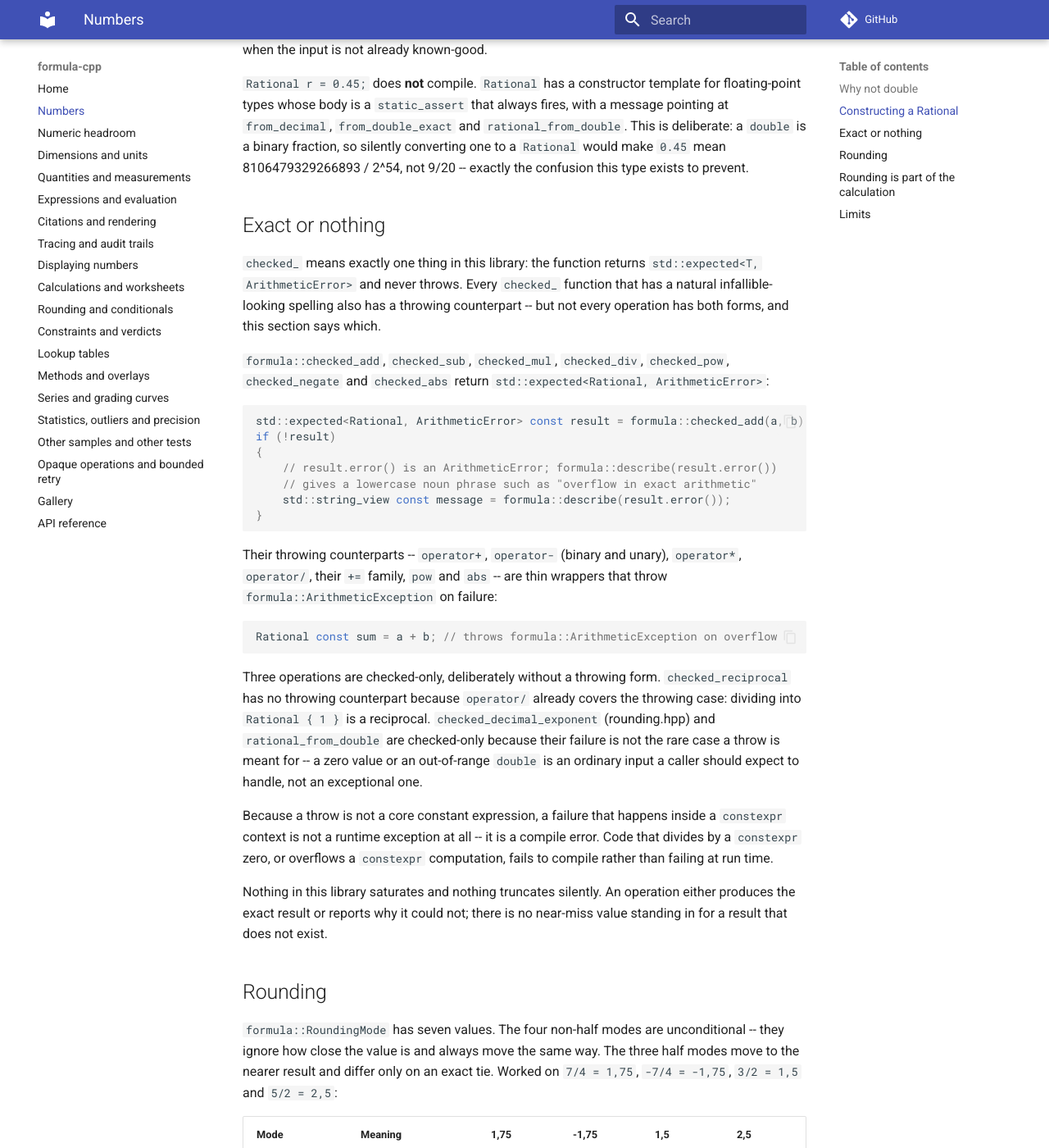
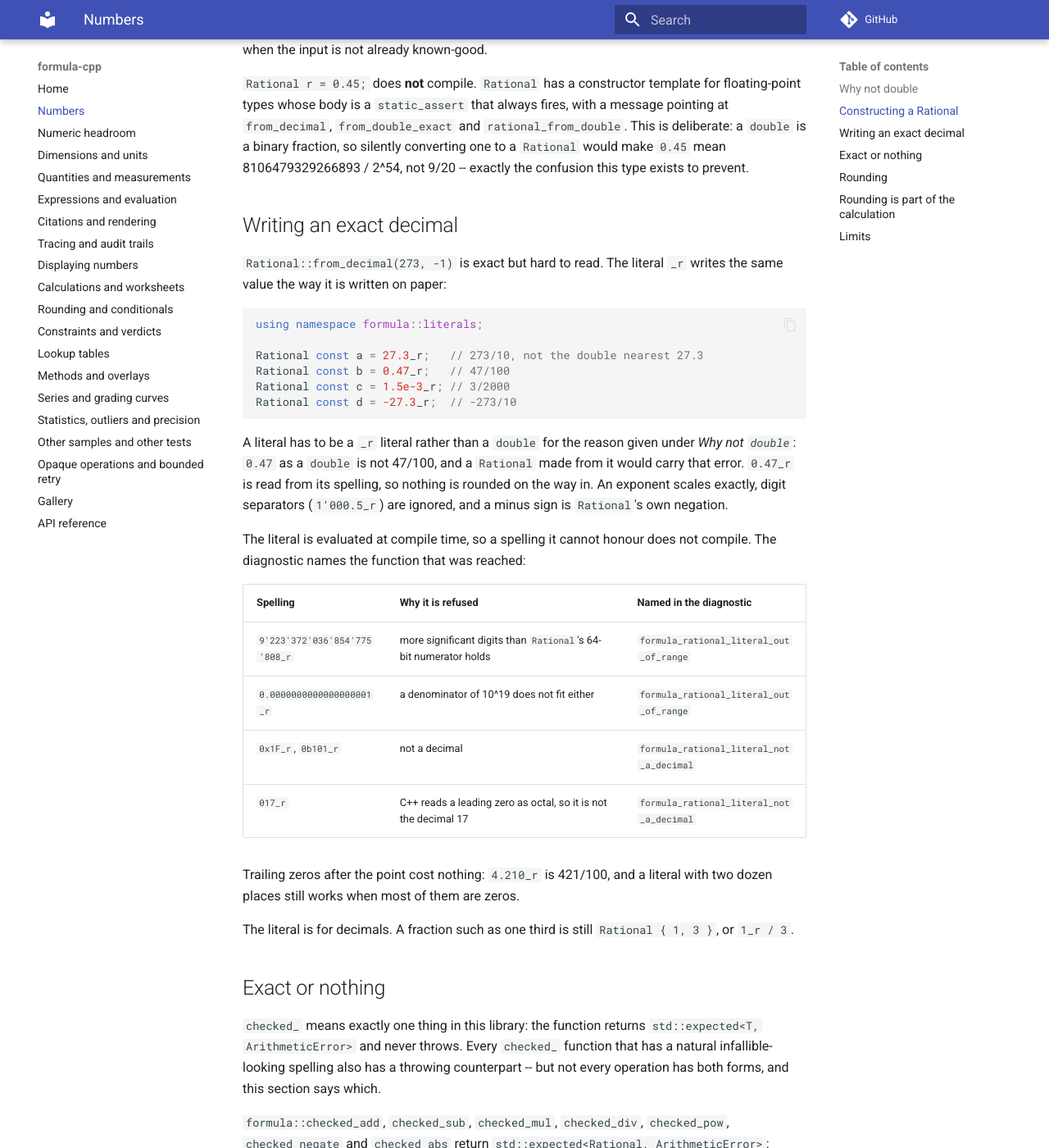
Before and after one commit to LASTRADA-Software/formula-cpp, an MkDocs documentation site: the page built from docs/numbers.md, in a window 1280 px wide and 1400 px high, scrolled down 1662 px. Shown: the whole window at 82% size. Built offline with MkDocs 1.6.1 and Material for MkDocs 9.7.7, drawn with Linux system fonts in a browser that asks for light colours; comment, search, counter and statistics services are not loaded.

Commit message:
feat(rational): add the exact decimal literal _r
A decimal such as 27.3 written as a double is the binary fraction nearest
it, not 273/10, and Rational deliberately refuses a double for that reason.
That left Rational::from_decimal(273, -1) as the only exact way to write a
decimal, which is hard to read in a formula. `27.3_r` reads the spelling
itself, so nothing is rounded on the way in.

The literal is consteval and takes the raw spelling: integers, a fraction
with a leading or trailing point, an exponent that scales exactly, digit
separators, and trailing fractional zeros that cost nothing. A spelling
Rational cannot hold, or one that is not a decimal (hexadecimal, binary,
and a leading zero, which C++ reads as octal), fails to compile and the
diagnostic names the guard that was reached.

Signed-off-by: Christian Parpart <c.parpart@lastrada.net>

````diff
--- a/docs/numbers.md
+++ b/docs/numbers.md
@@ -74,6 +74,42 @@ fires, with a message pointing at `from_decimal`, `from_double_exact` and
 so silently converting one to a `Rational` would make `0.45` mean
 8106479329266893 / 2^54, not 9/20 -- exactly the confusion this type exists to
 prevent.
+
+## Writing an exact decimal
+
+`Rational::from_decimal(273, -1)` is exact but hard to read. The literal `_r`
+writes the same value the way it is written on paper:
+
+```cpp
+using namespace formula::literals;
+
+Rational const a = 27.3_r;   // 273/10, not the double nearest 27.3
+Rational const b = 0.47_r;   // 47/100
+Rational const c = 1.5e-3_r; // 3/2000
+Rational const d = -27.3_r;  // -273/10
+```
+
+A literal has to be a `_r` literal rather than a `double` for the reason given
+under *Why not `double`*: `0.47` as a `double` is not 47/100, and a `Rational`
+made from it would carry that error. `0.47_r` is read from its spelling, so
+nothing is rounded on the way in. An exponent scales exactly, digit separators
+(`1'000.5_r`) are ignored, and a minus sign is `Rational`'s own negation.
+
+The literal is evaluated at compile time, so a spelling it cannot honour does not
+compile. The diagnostic names the function that was reached:
+
+| Spelling | Why it is refused | Named in the diagnostic |
+|---|---|---|
+| `9'223'372'036'854'775'808_r` | more significant digits than `Rational`'s 64-bit numerator holds | `formula_rational_literal_out_of_range` |
+| `0.0000000000000000001_r` | a denominator of 10^19 does not fit either | `formula_rational_literal_out_of_range` |
+| `0x1F_r`, `0b101_r` | not a decimal | `formula_rational_literal_not_a_decimal` |
+| `017_r` | C++ reads a leading zero as octal, so it is not the decimal 17 | `formula_rational_literal_not_a_decimal` |
+
+Trailing zeros after the point cost nothing: `4.210_r` is 421/100, and a
+literal with two dozen places still works when most of them are zeros.
+
+The literal is for decimals. A fraction such as one third is still
+`Rational { 1, 3 }`, or `1_r / 3`.
 
 ## Exact or nothing
 
````
Also changed, not shown: CHANGELOG.md (+8 -0 lines), 9 other files.
